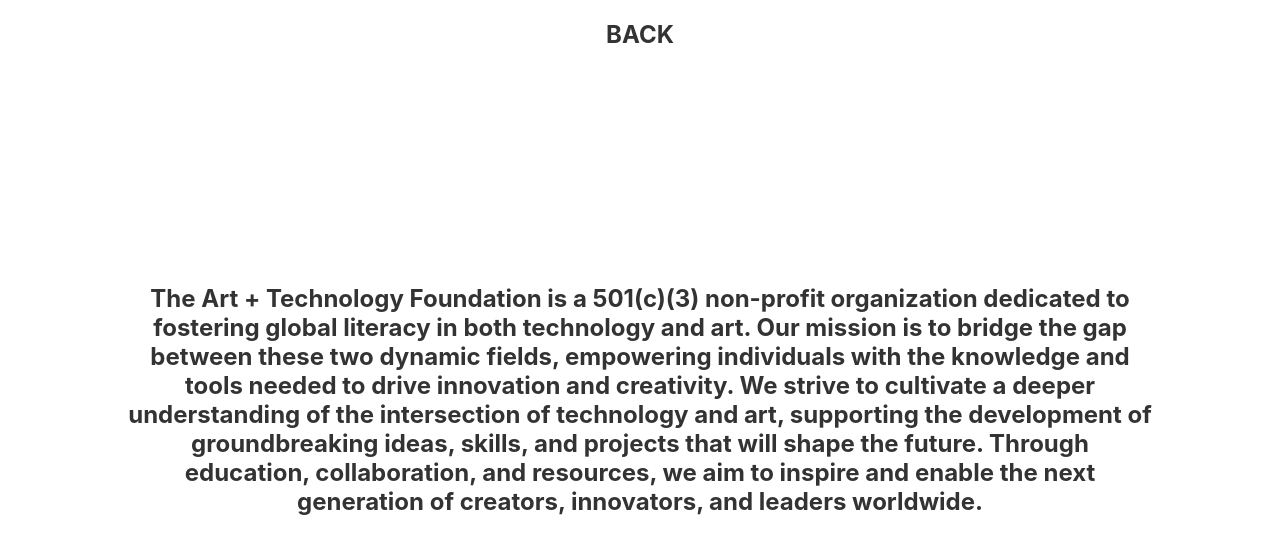
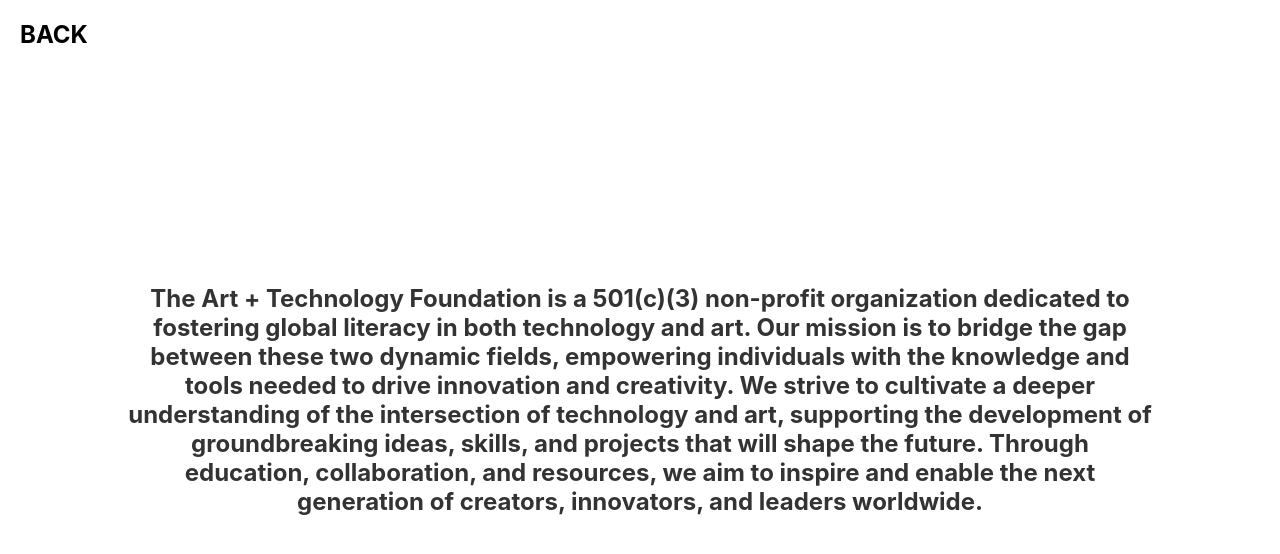
Before and after one commit to ArtPlusTechFoundation/missionpage, a plain HTML site: page index.html in a window 1280 px wide. Drawn offline with Linux system fonts and the light colour scheme.

Commit message:
index.html

```diff
--- a/index.html
+++ b/index.html
@@ -27,14 +27,24 @@
         .back {
             position: absolute;
             top: 20px; /* Adjust the distance from the top */
+            left: 20px; /* Adjust the distance from the left */
             font-size: 24px; /* Same font size as main text */
             font-weight: bold;
             text-transform: uppercase; /* Makes the text all caps */
         }
+        .back a {
+            text-decoration: none;
+            color: black;
+        }
+        .back a:hover {
+            text-decoration: underline;
+        }
     </style>
 </head>
 <body>
-    <div class="back">Back</div>
+    <div class="back">
+        <a href="https://artplustechfoundation.com">Back</a>
+    </div>
     <div class="content">
         <p>The Art + Technology Foundation is a 501(c)(3) non-profit organization dedicated to fostering global literacy in both technology and art. Our mission is to bridge the gap between these two dynamic fields, empowering individuals with the knowledge and tools needed to drive innovation and creativity. We strive to cultivate a deeper understanding of the intersection of technology and art, supporting the development of groundbreaking ideas, skills, and projects that will shape the future. Through education, collaboration, and resources, we aim to inspire and enable the next generation of creators, innovators, and leaders worldwide.</p>
     </div>
```
